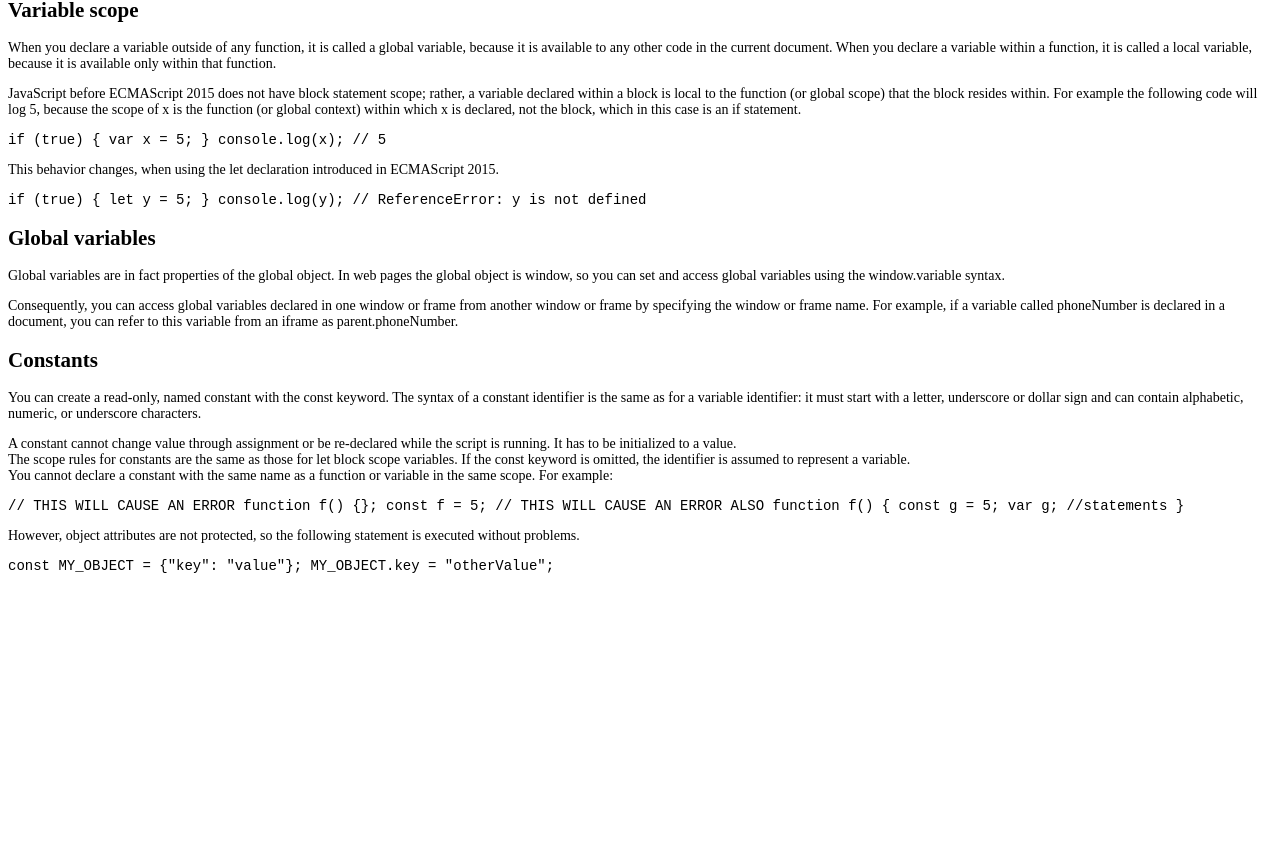
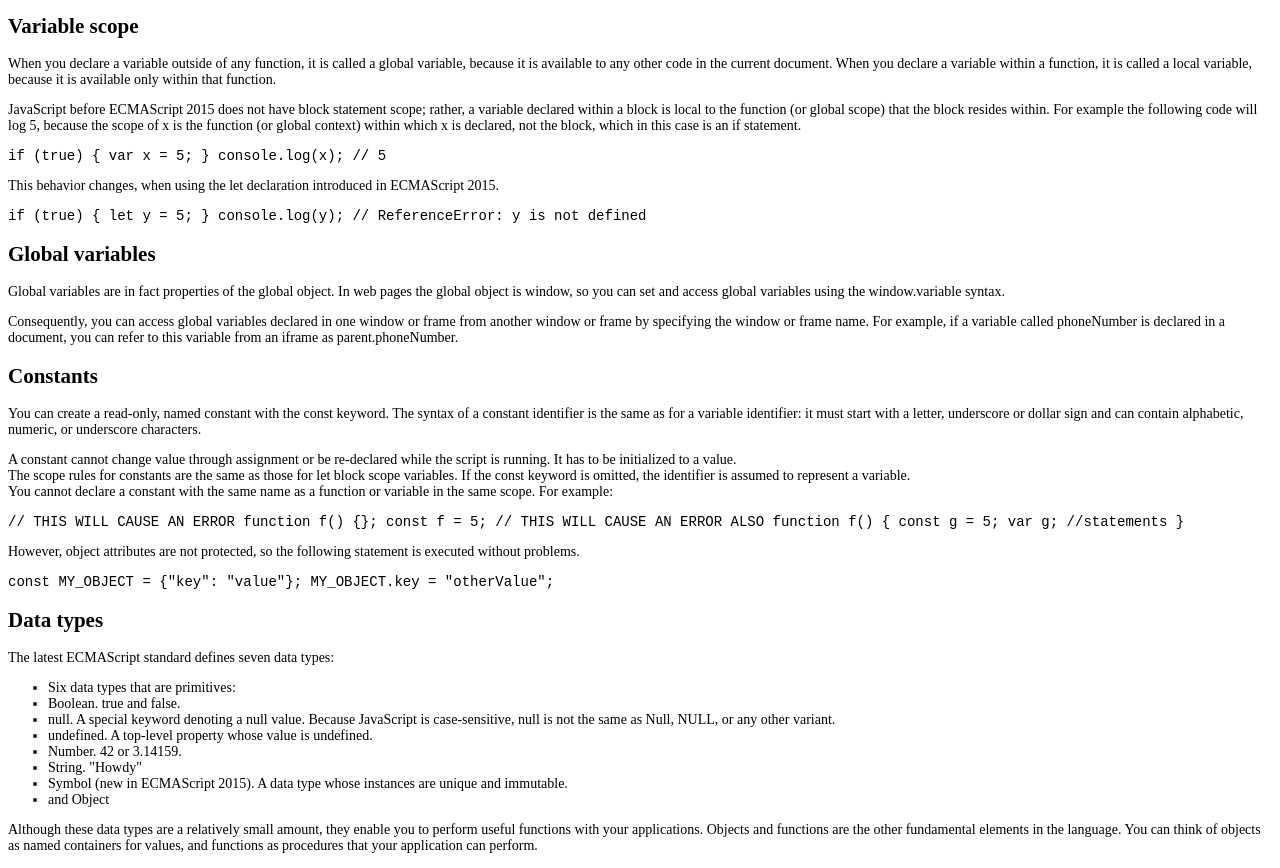
Before and after one commit to alyssa-denary/freecodecamp-projects, a plain HTML site: page tech-doc-page/index.html in a window 1280 px wide. Shown: the part 1394-2262 px from the top of the page. Before the commit the page ends 1976 px from the top, so only its background shows below. Drawn offline with Linux system fonts and the light colour scheme.

Commit message:
add: data-types html

```diff
--- a/tech-doc-page/index.html
+++ b/tech-doc-page/index.html
@@ -20,6 +20,7 @@
         <li><a href="#variable-scope">Variable scope</a></li>
         <li><a href="#global-variables">Global variables</a></li>
         <li><a href="#constants">Constants</a></li>
+        <li><a href="#data-types">Data types</a></li>
       </ul>
     </nav>
     <main>
@@ -214,6 +215,34 @@
       <code
         >const MY_OBJECT = {"key": "value"}; MY_OBJECT.key = "otherValue";</code
       >
+      <h2 id="data-types">Data types</h2>
+      <p>The latest ECMAScript standard defines seven data types:</p>
+      <ul>
+        <li>Six data types that are primitives:</li>
+        <li class="sub-bullet">Boolean. true and false.</li>
+        <li class="sub-bullet">
+          null. A special keyword denoting a null value. Because JavaScript is
+          case-sensitive, null is not the same as Null, NULL, or any other
+          variant.
+        </li>
+        <li class="sub-bullet">
+          undefined. A top-level property whose value is undefined.
+        </li>
+        <li class="sub-bullet">Number. 42 or 3.14159.</li>
+        <li class="sub-bullet">String. "Howdy"</li>
+        <li class="sub-bullet">
+          Symbol (new in ECMAScript 2015). A data type whose instances are
+          unique and immutable.
+        </li>
+        <li>and Object</li>
+      </ul>
+      <p>
+        Although these data types are a relatively small amount, they enable you
+        to perform useful functions with your applications. Objects and
+        functions are the other fundamental elements in the language. You can
+        think of objects as named containers for values, and functions as
+        procedures that your application can perform.
+      </p>
     </main>
   </body>
 </html>
```
